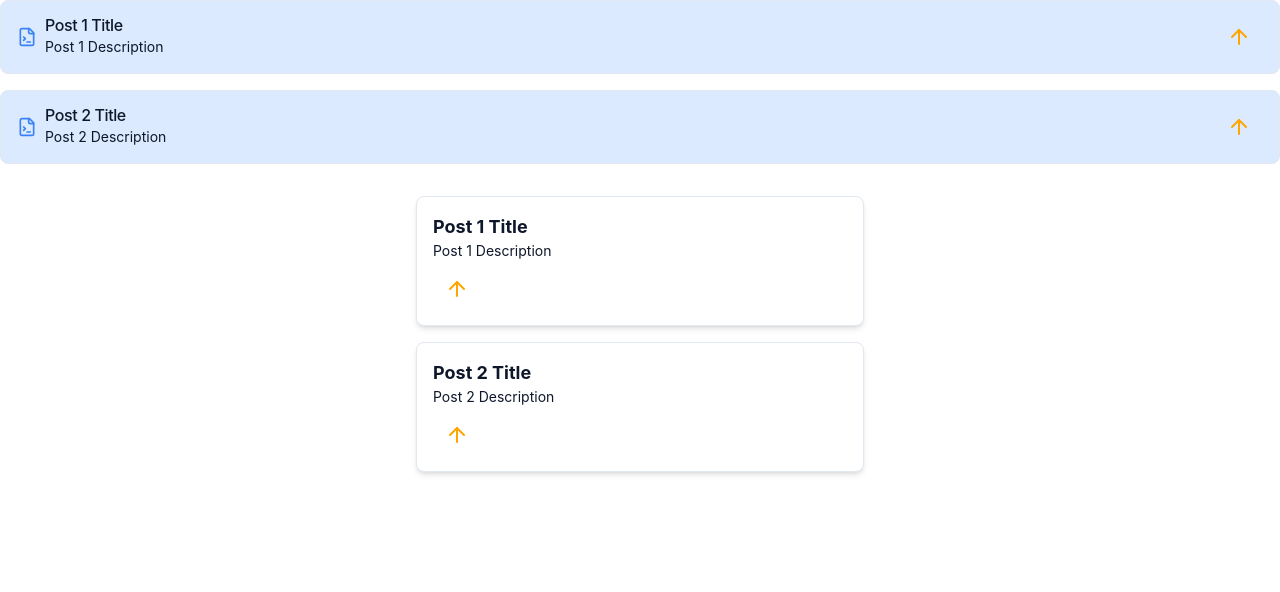
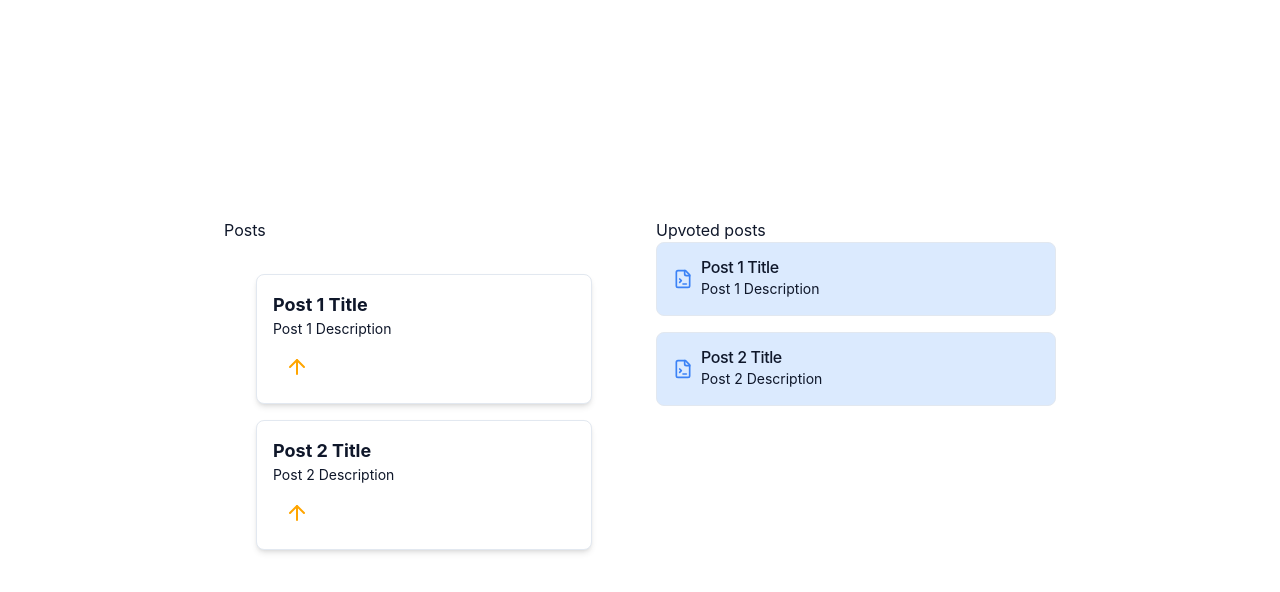
Before and after one commit to VinnyChase28/upvote-app, a React (Create React App) app: page / in a window 1280 px wide. Shown: the top 592 px of the page. Built offline with nearby package versions, Linux system fonts and the light colour scheme.

Commit message:
update post feed in real time

```diff
--- a/src/App.tsx
+++ b/src/App.tsx
@@ -12,8 +12,18 @@ function App() {
   return (
     <div className="App">
       <header className="App-header">
-        <UpvotesList posts={posts} />
-        <PostList posts={posts} />
+        <div className="flex justify-center items-center min-h-screen">
+          <div className="flex justify-between items-start w-full max-w-4xl p-4">
+            <div className="w-1/2 p-4">
+              <p> Posts</p>
+              <PostList posts={posts} />
+            </div>
+            <div className="w-1/2 p-4">
+              <p>Upvoted posts</p>
+              <UpvotesList posts={posts} />
+            </div>
+          </div>
+        </div>
       </header>
     </div>
   );
--- a/src/components/Alert.tsx
+++ b/src/components/Alert.tsx
@@ -22,7 +22,6 @@ const AlertComponent: React.FC<AlertComponentProps> = ({
           <AlertDescription>{description}</AlertDescription>
         </div>
       </div>
-      <Upvote postId={postId} />
     </Alert>
   );
 };
--- a/src/components/UpvoteList.tsx
+++ b/src/components/UpvoteList.tsx
@@ -1,5 +1,6 @@
 import React from "react";
 import AlertComponent from "./Alert";
+import { useUpvoteStore } from "../store/store"; // Adjust the import path as necessary
 import type { Post } from "../types";
 
 interface UpvotesListProps {
@@ -7,10 +8,16 @@ interface UpvotesListProps {
 }
 
 const UpvotesList: React.FC<UpvotesListProps> = ({ posts }) => {
+  const { upvotes } = useUpvoteStore(); // Access the upvote state from the store
+
+  // Filter posts to only include those that have been upvoted
+  const upvotedPosts = posts.filter((post) => !upvotes[post.id]);
+
   return (
     <div className="space-y-4">
-      {posts.map((post) => (
+      {upvotedPosts.map((post) => (
         <AlertComponent
+          key={post.id} // Don't forget to add a key here for each list item
           postId={post.id}
           title={post.title}
           description={post.description}
```
